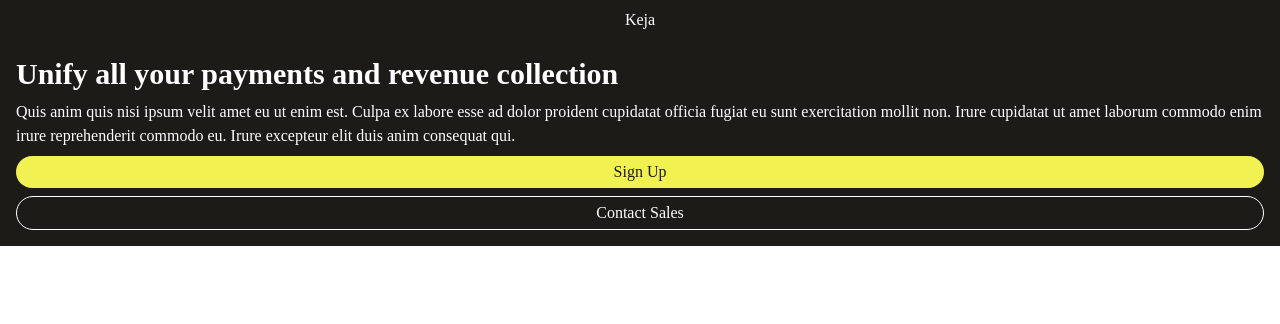
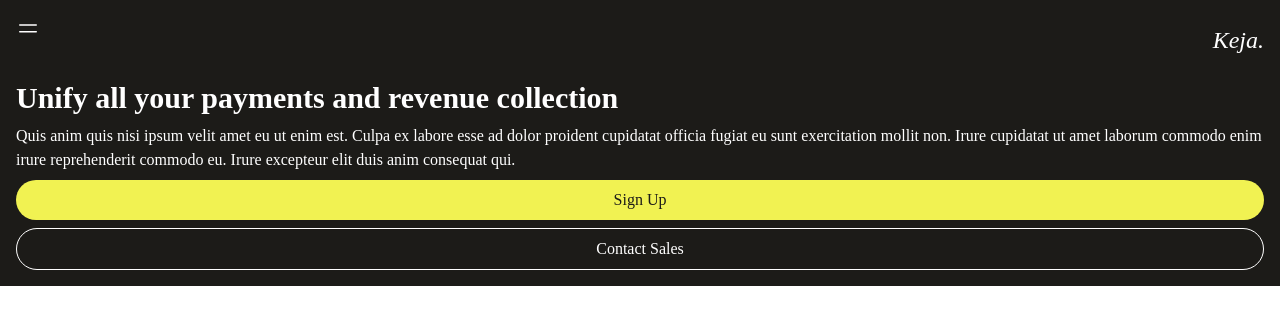
Before and after one commit to pacheko-ke/keja, a React (Create React App) app: page / in a window 1280 px wide. Shown: the top 324 px of the page. Built offline with nearby package versions, Linux system fonts and the light colour scheme.

Commit message:
align nav

```diff
--- a/package.json
+++ b/package.json
@@ -1,6 +1,7 @@
 {
   "name": "keja",
   "version": "0.1.0",
+  "homepage": "https://pacheko-ke.github.io/keja",
   "private": true,
   "dependencies": {
     "@testing-library/dom": "^10.4.0",
@@ -13,6 +14,8 @@
     "web-vitals": "^2.1.4"
   },
   "scripts": {
+    "predeploy": "npm run build",
+    "deploy": "gh-pages -d build",
     "start": "react-scripts start",
     "build": "react-scripts build",
     "test": "react-scripts test",
@@ -37,6 +40,7 @@
     ]
   },
   "devDependencies": {
+    "gh-pages": "^6.3.0",
     "tailwindcss": "^3.4.17"
   }
 }
--- a/src/components/Home.jsx
+++ b/src/components/Home.jsx
@@ -5,8 +5,8 @@ export default function Home() {
         <div className='flex flex-col bg-[#1c1b18] text-white text-left px-4 gap-2 py-4 '>
             <h1 className=' text-3xl font-bold'>Unify all your payments and revenue collection</h1>
             <p>Quis anim quis nisi ipsum velit amet eu ut enim est. Culpa ex labore esse ad dolor proident cupidatat officia fugiat eu sunt exercitation mollit non. Irure cupidatat ut amet laborum commodo enim irure reprehenderit commodo eu. Irure excepteur elit duis anim consequat qui.</p>
-            <button className='bg-[#F1F252] rounded-full text-[#1c1b18] py-1'>Sign Up</button>
-            <button className='border border-white rounded-full text-white py-1'>Contact Sales</button>
+            <button className='bg-[#F1F252] rounded-full text-[#1c1b18] py-2'>Sign Up</button>
+            <button className='border border-white rounded-full text-white py-2'>Contact Sales</button>
         </div>
     )
 }
--- a/src/components/Navbar.jsx
+++ b/src/components/Navbar.jsx
@@ -2,6 +2,13 @@ import React from 'react'
 
 export default function Navbar() {
   return (
-    <div className='bg-[#1c1b18] text-white top-0 py-2'>Keja</div>
-  )
+    <div className='bg-[#1c1b18] flex px-4 pt-4 justify-between '>
+      <svg xmlns="http://www.w3.org/2000/svg" fill="white" viewBox="0 0 24 24" strokeWidth={1.5} stroke="currentColor" className="size-6 text-white">
+        <path strokeLinecap="round" strokeLinejoin="round" d="M3.75 9h16.5m-16.5 6.75h16.5" />
+      </svg>
+      <div className=' text-white top-0 py-2 text-2xl italic '>Keja.</div>
+
+      </div>
+
+      )
 }
```
Also changed, not shown: 1 other file (tests, documents, lock files or other folders).
